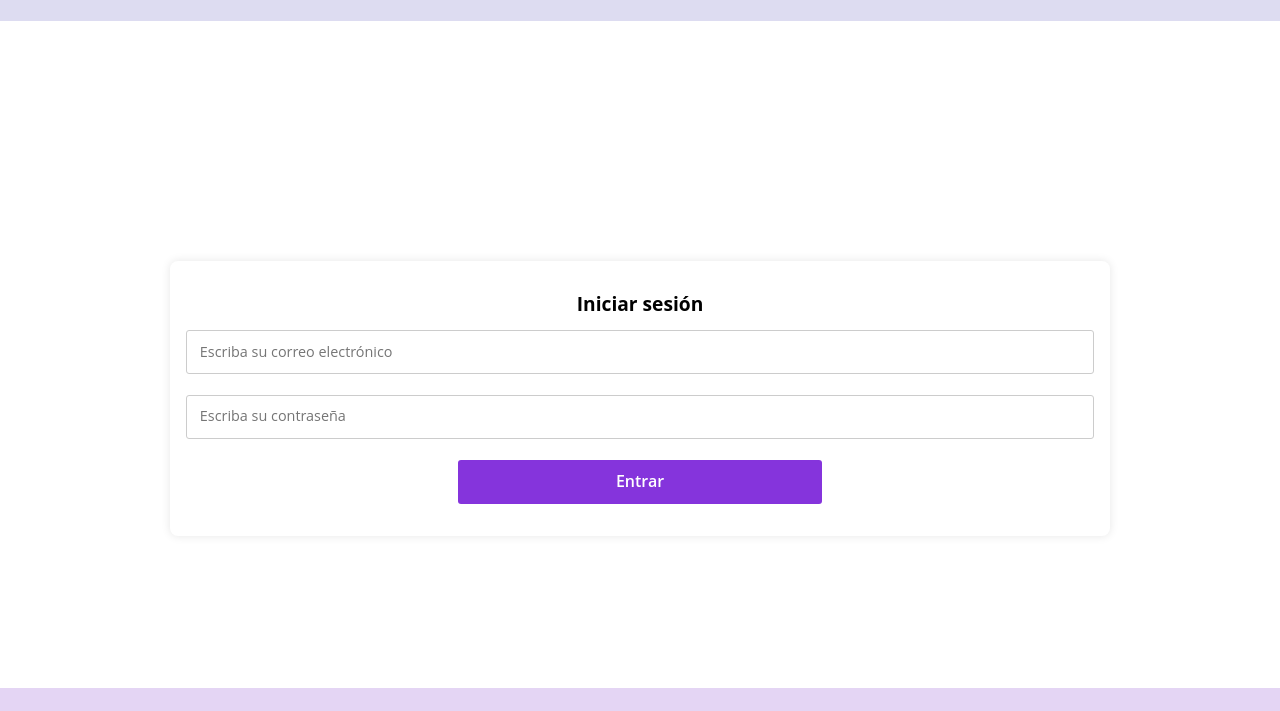
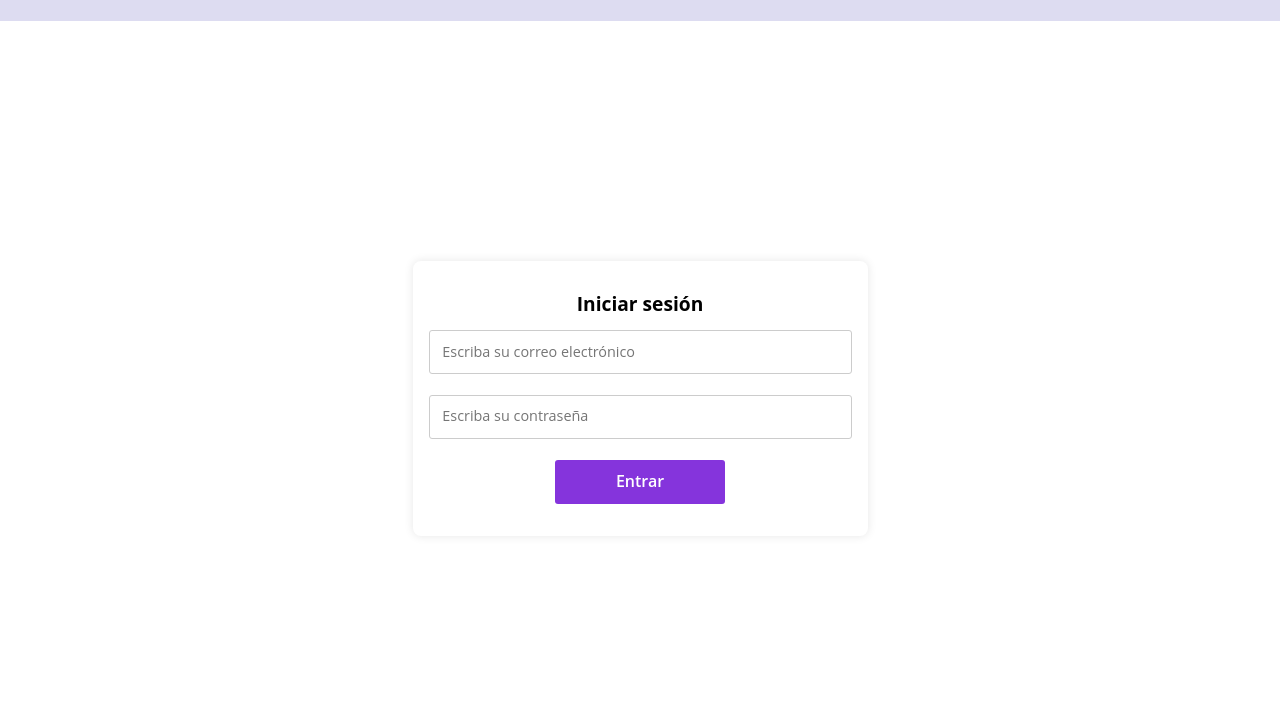
Before and after one commit to GabrielaRojasc/e-commergeek, a website: page login.html in a window 1280 px wide. Shown: the part 89-800 px from the top of the page. Drawn offline with Linux system fonts and the light colour scheme.

Commit message:
Update [CSS] login media screen window 500px

```diff
--- a/css/login.css
+++ b/css/login.css
@@ -55,3 +55,13 @@
 button:hover {
     background-color: #6313b9;
 }
+
+@media screen and (min-width: 500px) {
+    .login{
+        padding-top: 15rem;
+        padding-bottom: 20.2rem;
+    }
+    .login__contenedor{
+        width: 45%;
+    }
+}
```
